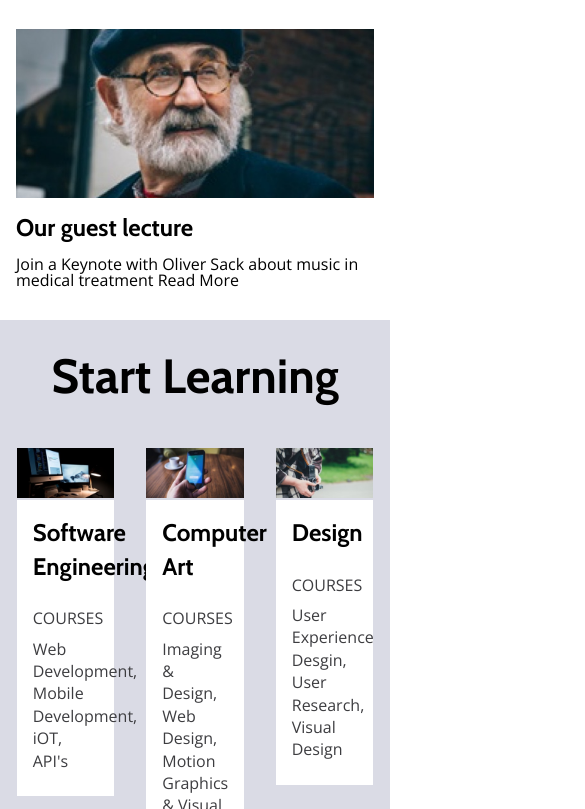
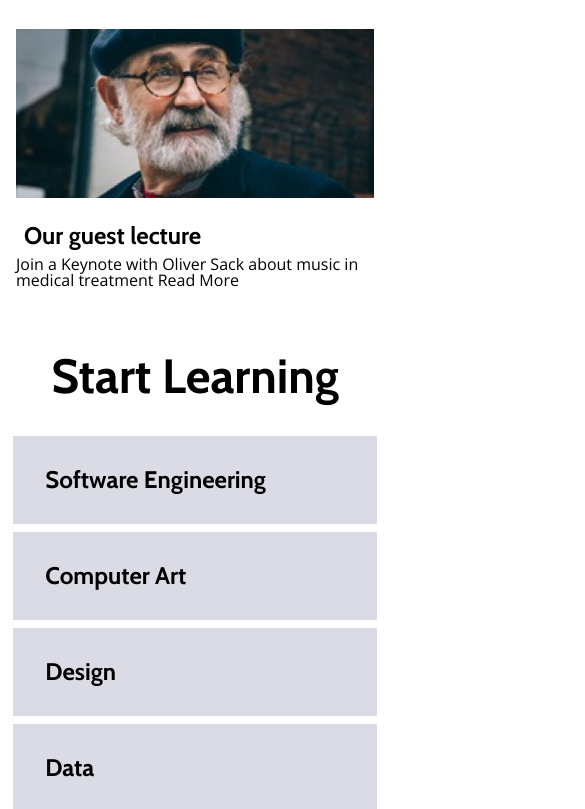
Before and after one commit to tyler-kemnitz/Colmar, a plain HTML site: page index.html in a window 390 px wide. Shown: the part 1191-2000 px from the top of the page, 585 px wide, since content can reach past the window. Drawn offline with nearby package versions, Linux system fonts and the light colour scheme.

Commit message:
Finish site! Review tomorrow before official submission.

```diff
--- a/index.html
+++ b/index.html
@@ -116,7 +116,7 @@
             </div>
         </div>
         <!--Courses-->
-        <div class="courses">
+        <div class="desktop-courses">
             <h1 class="heading">Start Learning</h1>
             <div class="course-content">
                 <div class="course">
@@ -169,6 +169,16 @@
                 </div>
             </div>
         </div>
+        <div class = "mobile-courses">
+            <h1 class="heading">Start Learning</h1>
+            <div class="mobile-course"><a href="#"><h3>Software Engineering</h3></a></div>
+            <div class="mobile-course"><a href="#"><h3>Computer Art</h3></a></div>
+            <div class="mobile-course"><a href="#"><h3>Design</h3></a></div>
+            <div class="mobile-course"><a href="#"><h3>Data</h3></a></div>
+            <div class="mobile-course"><a href="#"><h3>Business</h3></a></div>
+            <div class="mobile-course"><a href="#"><h3>Marketing</h3></a></div>
+        </div>
+
         <!--Thesis-->
         <h1 class="heading">Thesis Exhibit</h1>
         <div id="thesis" class="content">
@@ -197,7 +207,6 @@
                         <span>Research study about New York</span>
                     </div>
                 </div>
-                <div class="border"></div>
             </div>
         </div>
         <!-- Footer -->
--- a/resources/css/style.css
+++ b/resources/css/style.css
@@ -114,8 +114,9 @@ header .mobile{
     align-items: center;
     justify-content: center;
     padding: 0.5rem;
-}.learn h1,
- h3{
+}
+.learn h1,
+.learn h3 {
     margin-bottom: 1rem;
 }
 .learn h3{
@@ -170,9 +171,8 @@ p{
     margin-bottom: 1.5rem;
 }
 .visual-container{
-    max-width: 95%;
     height: auto;
-    margin-top: 1rem;
+    margin-right: 1.5rem;
 }
 .visual{
     width: 100%;
@@ -244,9 +244,12 @@ p{
         height: auto;
         padding-bottom: 1rem;
     }
+    .mobile-learn h3{
+        padding: 0.5rem;
+    }
 }
 /* Courses */
-.courses{
+.desktop-courses{
     background-color: #DADBE5;
     padding-bottom: 1rem;
 }
@@ -274,9 +277,45 @@ p{
     color: #3D3D40;
     padding-top: 0.5rem;
 }
+.mobile-courses{
+    display: none;
+}
+@media only screen and (max-width: 760px){
+    .desktop-courses{
+        display: none;
+    }
+    .mobile-courses{
+        display: flex;
+        flex-direction: column;
+        align-items: center;
+    }
+    .mobile-course{
+        padding: 1rem;
+        background-color: #DADBE5;
+        margin: 0.25rem 1rem 0.25rem 1rem;
+        width: 85%;
+    }
+    .mobile-course h3{
+        padding: 1rem;
+    }
+}
 /* Thesis Only */
 #thesis{
     padding-top: 0;
+}
+#thesis .info{
+    height: 168px;
+}
+#thesis .info img{
+    width: 55%;
+    height: auto;
+}
+@media only screen and (max-width: 760px) {
+    #thesis .contain-right,
+    #thesis h1,
+    #thesis p {
+        display: none;
+    }
 }
 /* Footer */
 footer{
```
